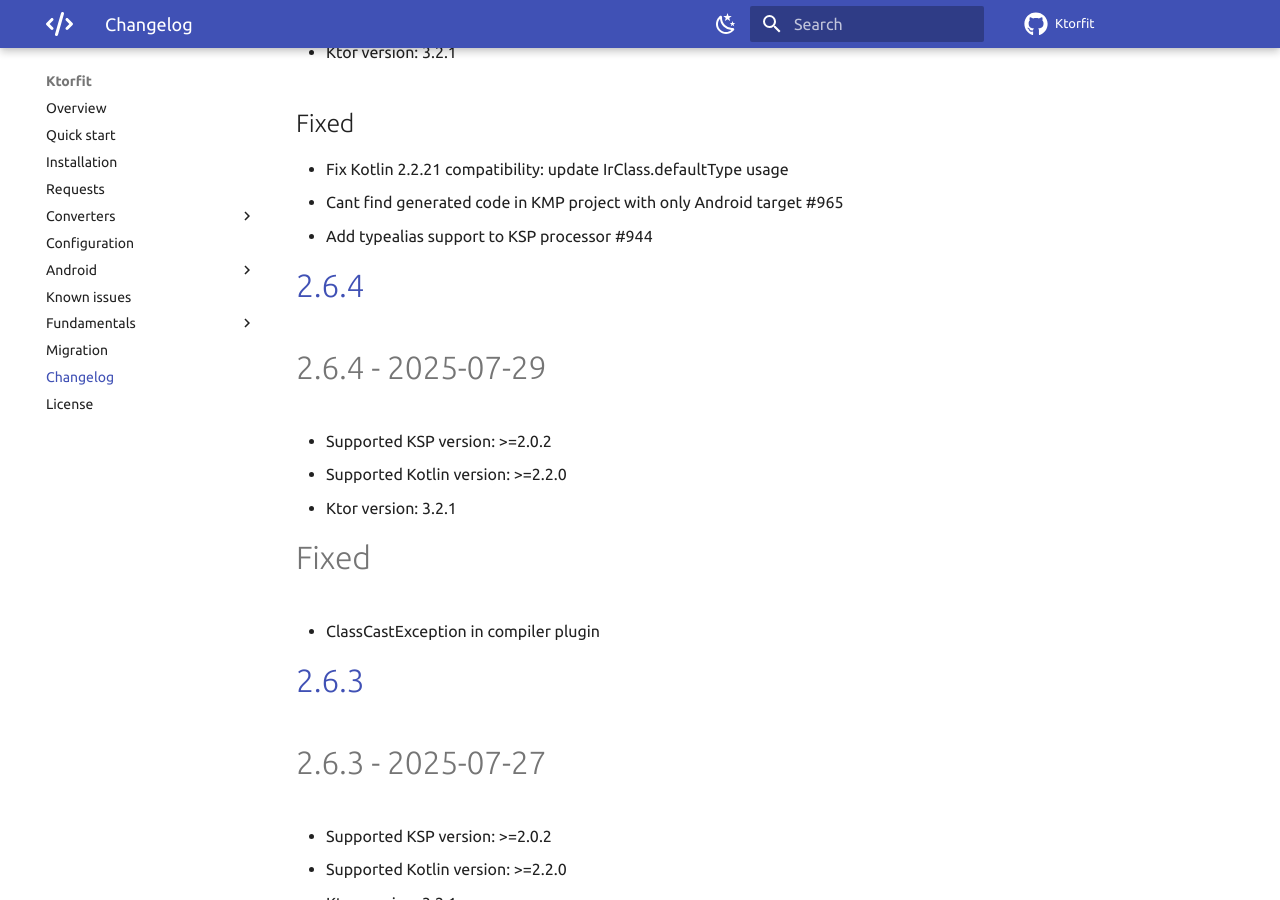
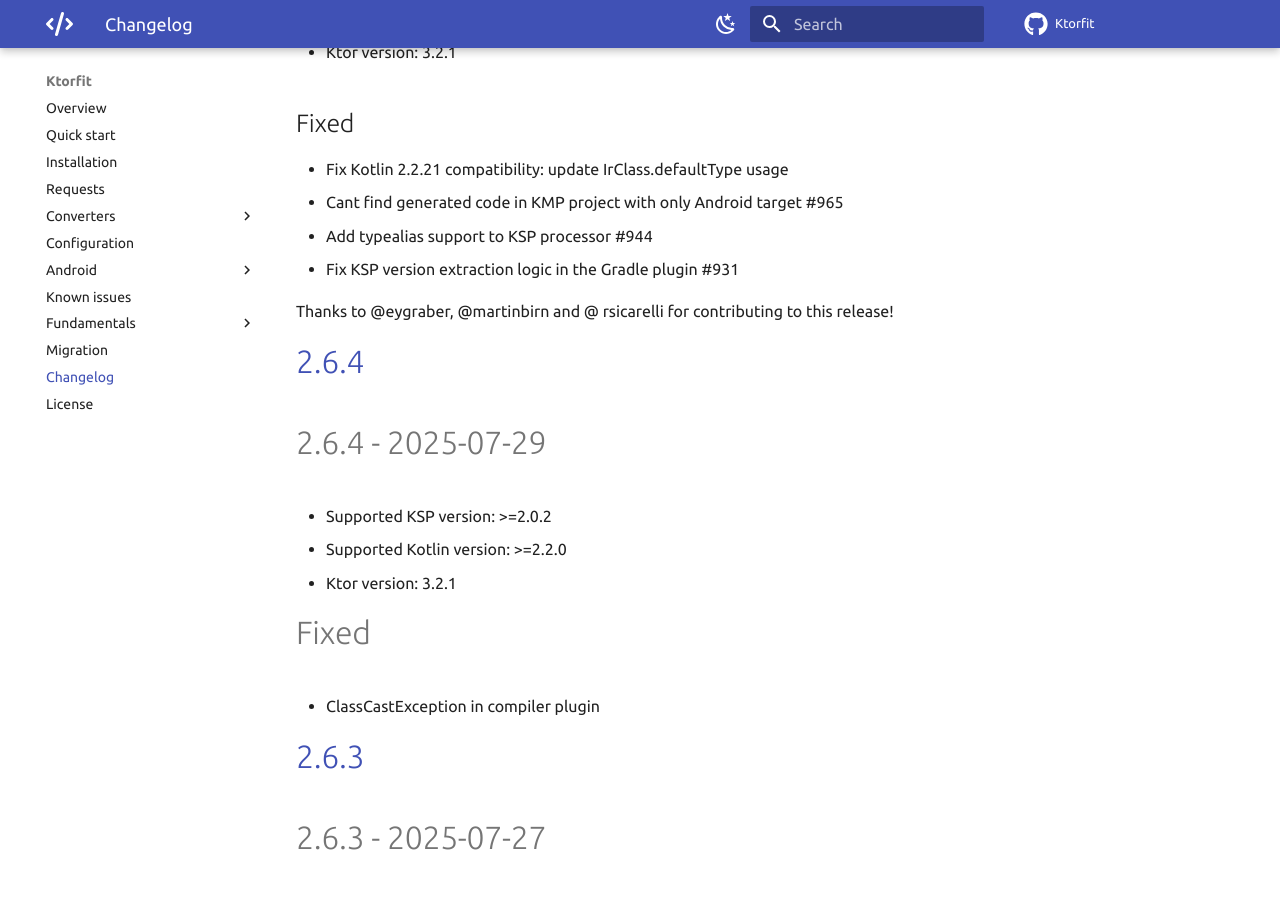
Before and after one commit to Foso/Ktorfit, an MkDocs documentation site: the page built from docs/CHANGELOG.md, in a window 1280 px wide and 900 px high, scrolled down 530 px. Built offline with MkDocs 1.6.1 and Material for MkDocs 9.7.7, drawn with Linux system fonts in a browser that asks for light colours; comment, search, counter and statistics services are not loaded.

```diff
--- a/docs/CHANGELOG.md
+++ b/docs/CHANGELOG.md
@@ -19,6 +19,10 @@
 - Fix Kotlin 2.2.21 compatibility: update IrClass.defaultType usage
 - Cant find generated code in KMP project with only Android target #965
 - Add typealias support to KSP processor #944
+- Fix KSP version extraction logic in the Gradle plugin #931
+
+Thanks to @eygraber, @martinbirn and @ rsicarelli for contributing to this release!
+
 
 # [2.6.4]()
 
```
